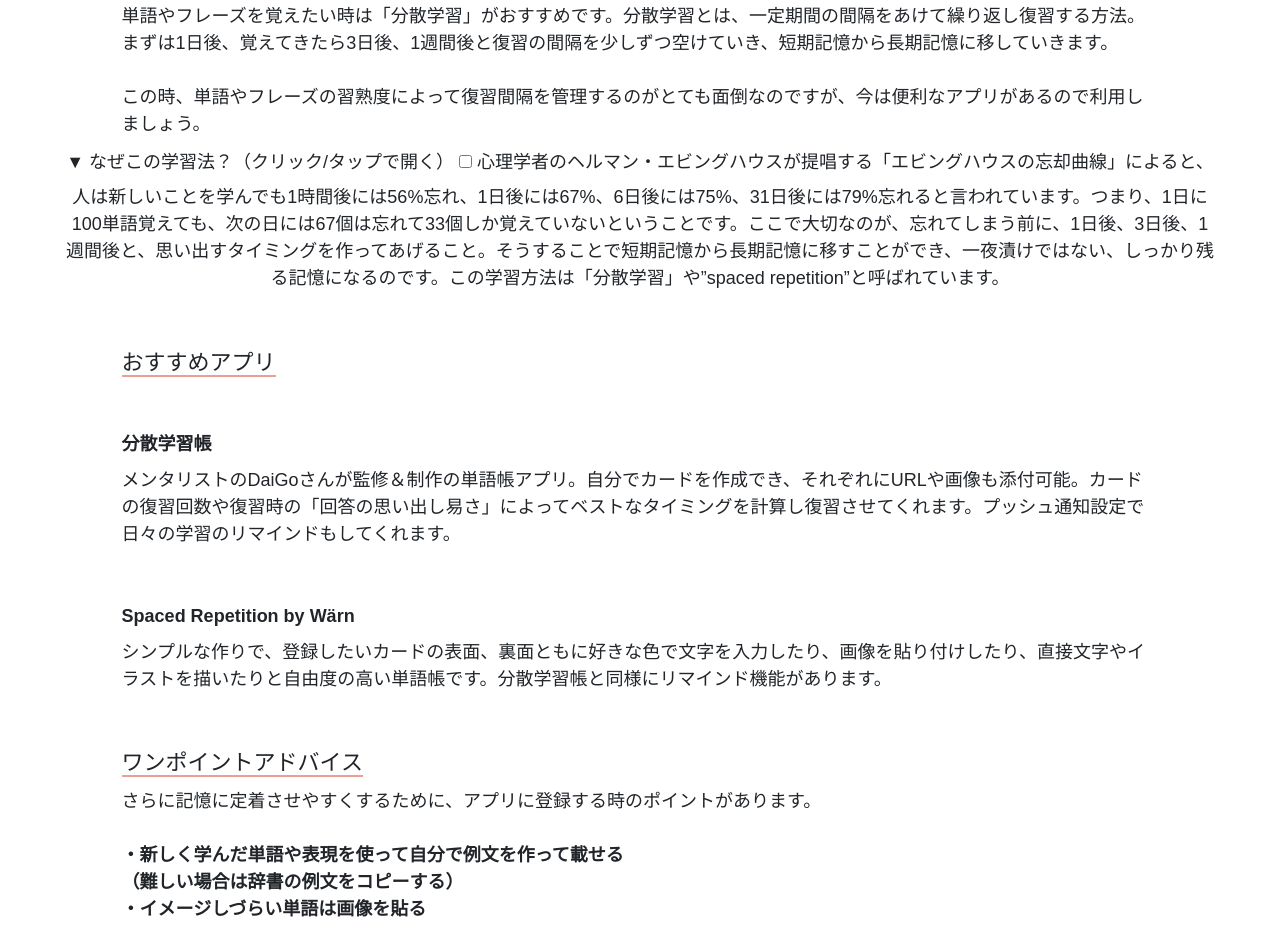
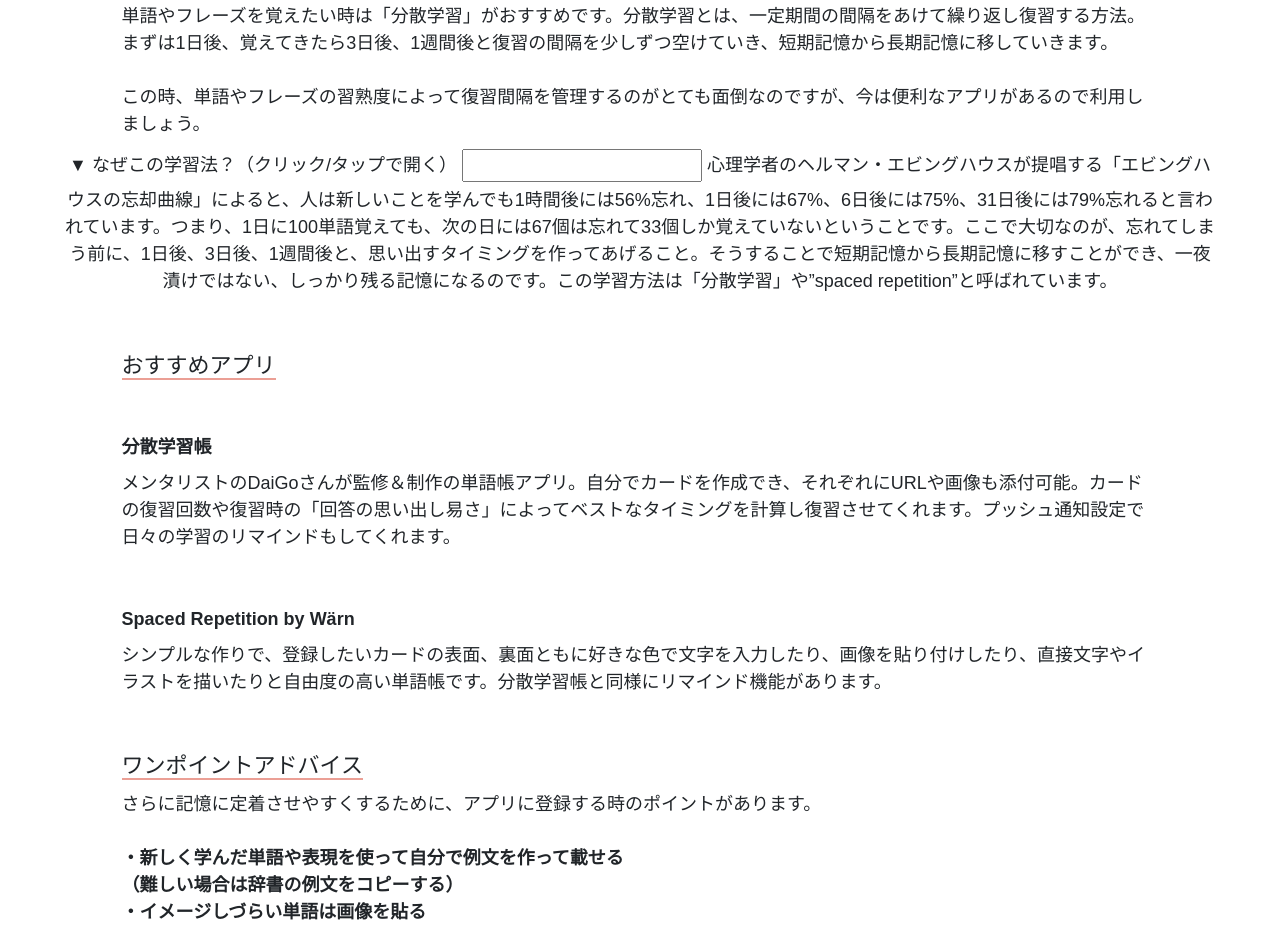
Before and after one commit to macco-english/english-counseling-room-1, a plain HTML site: page reading1.html in a window 1280 px wide. Shown: the part 1083-2032 px from the top of the page. Drawn offline with nearby package versions, Linux system fonts and the light colour scheme.

Commit message:
Update reading1.html

```diff
--- a/reading1.html
+++ b/reading1.html
@@ -97,7 +97,7 @@
 		<!-- 折り畳み展開 -->
 		<div class="openbox">
 			<label for="pushlabel">▼ なぜこの学習法？（クリック/タップで開く）</label>
-			<input id="pushlabel" class="inputcss" type="checkbox" />
+			<input id="pushlabel" class="inputcss">
 			<span class="boxshow">
 		<!--折り畳まれる部分-->
 			心理学者のヘルマン・エビングハウスが提唱する「エビングハウスの忘却曲線」によると、人は新しいことを学んでも1時間後には56%忘れ、1日後には67%、6日後には75%、31日後には79%忘れると言われています。つまり、1日に100単語覚えても、次の日には67個は忘れて33個しか覚えていないということです。ここで大切なのが、忘れてしまう前に、1日後、3日後、1週間後と、思い出すタイミングを作ってあげること。そうすることで短期記憶から長期記憶に移すことができ、一夜漬けではない、しっかり残る記憶になるのです。この学習方法は「分散学習」や”spaced repetition”と呼ばれています。
```
